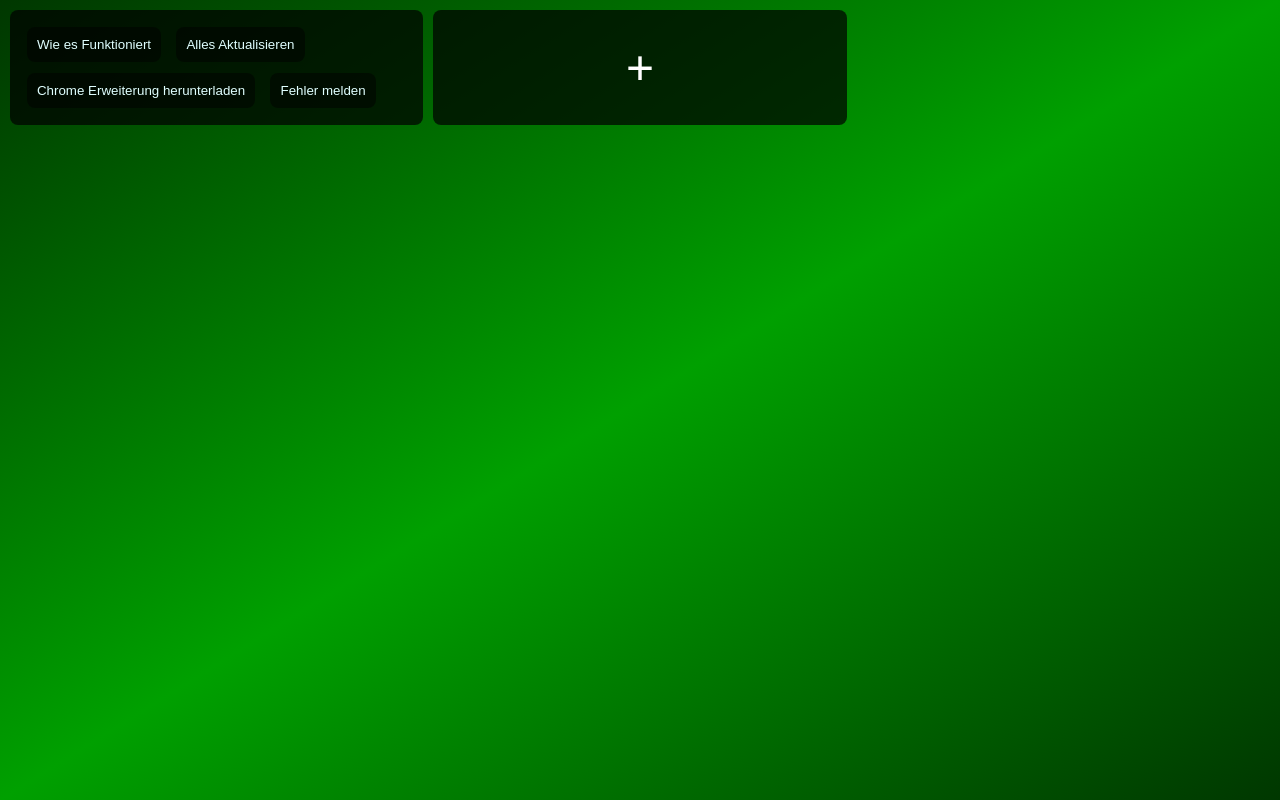
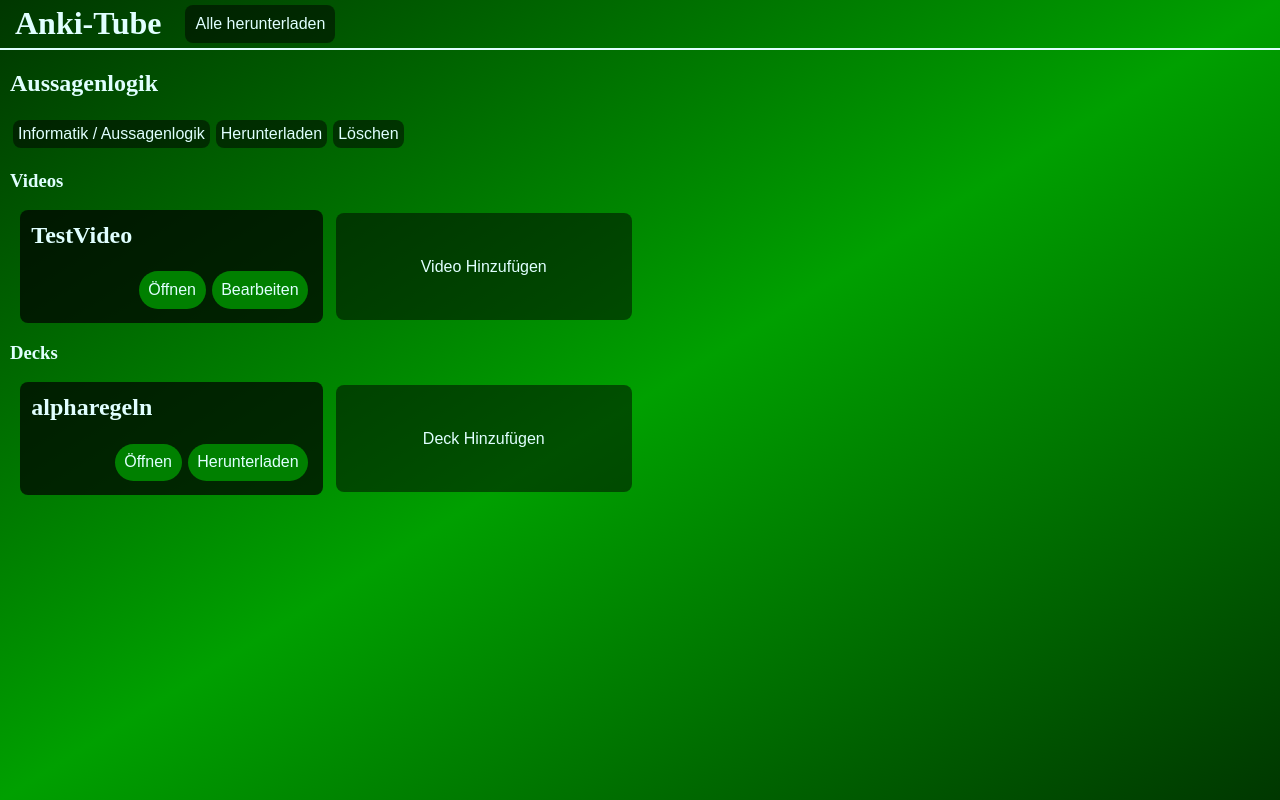
Before and after one commit to leonderdunna/AnkiTube-Website, a plain HTML site: page public/index.html in a window 1280 px wide. Drawn offline with Linux system fonts and the light colour scheme; no server answers.

Commit message:
anfang neue oberfläche

```diff
--- a/public/css/main.css
+++ b/public/css/main.css
@@ -5,21 +5,71 @@ html {
     height: 100vh;
     background-attachment: fixed;
 }
-nav button{
-    margin: 0.15cm;
+body{
+    padding:0;
+    margin:0;
+}
+body > *:not(header){
+margin: 10px;
+}
+
+nav button, header h1{
+    margin: 5px;
     padding: 10px;
     color: lightcyan;
+    display: inline;
 }
 
-body {
+header {
+    border-bottom: 2px solid lightcyan;
+    display:block;
+}
+header h1{
+    top: 0.3rem;
+    position: relative;
+}
+
+header nav {
+    display:inline-block;
+    text-align: right;
+    position: relative;
+
+
+}
+
+
+
+.decks-grid, .vid-grid {
     display: grid;
-    grid-template-columns: repeat(auto-fill, minmax(10cm,1fr));
+    grid-template-columns: repeat(auto-fill, minmax(8cm,1fr));
     grid-column-gap: 10px;
     grid-row-gap: 10px;
     justify-items: stretch;
     align-items: stretch;
     margin: 10px;
 }
+.decks-grid h2, .vid-grid h2{
+    margin-top: 0;
+}
+.path{
+    display: inline;
+    background: rgba(0,0,0,0.5);
+    border-radius: 8px;
+    padding: 5px;
+    margin: 3px;
+}
+
+.decks-grid .deck button , .vid-grid .vid button{
+    background: green;
+    color: lightcyan;
+    border-radius: 100vw;
+    padding: 0.6em;
+    float:right;
+}
+.decks-grid .deck button:hover {
+    background: darkGreen;
+}
+
 button:hover{
     color: black;
     background: green;
@@ -41,12 +91,14 @@ button:hover{
 
 }
 button {
+    display: inline;
     background: rgba(0,0,0,0.5);
-    border: none;
-    color: #918f8f;
     border-radius: 8px;
-    margin-left: 5px;
-    padding: 5px
+    padding: 5px;
+    margin: 3px;
+    color: lightcyan;
+    border:none;
+    font-size: 1rem;
 }
 
 ul {
@@ -58,7 +110,7 @@ li::marker{
     content:none;
 }
 
-.deck {
+.deck , .vid {
     background: rgba(0, 0, 0, 0.71);
     border-radius: 8px;
     margin: 0cm;
--- a/public/index.html
+++ b/public/index.html
@@ -17,13 +17,13 @@
     </style>
 </head>
 <body>
-<nav class="deck">
-    <button id="howto-link">Wie es Funktioniert</button>
-    <button id="reload-link" >Alles Aktualisieren</button>
-    <button id="download-extension-link">Chrome Erweiterung herunterladen</button>
-    <button id="report-link">Fehler melden</button>
+<header>
+    <h1>Anki-Tube</h1>
+<nav>
+    <button>Alle herunterladen</button>
+
 </nav>
-
+</header>
 
 </body>
 
--- a/public/js/functions.js
+++ b/public/js/functions.js
@@ -196,22 +196,26 @@ let cards_ready = false
 let deck_struct = []
 const example_deck_structure = {
     name: "Informatik",
+    path: ["Informatik"],
     uuid: 12345,
-    ids: [],
+    videos: [],
     children: [{
         name: "Aussagenlogik",
+        path: ["Informatik", "Aussagenlogik"],
         uuid: 34567,
-        ids: ["2ITUIJhiRMQ"],
+        videos: [{id: "2ITUIJhiRMQ", name: "TestVideo"}],
         children: [{
             name: "alpharegeln",
+            path: ["Informatik", "Aussagenlogik", "Alpharegeln"],
             uuid: 2345,
             ids: [],
             children: []
         }]
     }, {
         name: "Prädikatenlogik",
+        path: ["Informatik", "Prädikatenlogik"],
         uuid: "ne",
-        ids: [],
+        videos: [],
         children: []
     }]
 }
@@ -298,7 +302,7 @@ function removeDeck(deck) {
             deck_struct.splice(deck_struct.indexOf(deck), 1)
             fetch(server.decks + d.uuid, {
                 method: "DELETE"
-            }).then(r => r.json()).then((res)=>{
+            }).then(r => r.json()).then((res) => {
                 console.log(res)
             })
         }
--- a/public/js/gui.js
+++ b/public/js/gui.js
@@ -29,16 +29,16 @@ function main() {
     addDiv.append(addLabel)
 
     document.body.append(addDiv)
-    document.getElementById("download-extension-link").addEventListener("click",()=>{
+    document.getElementById("download-extension-link").addEventListener("click", () => {
         window.open("https://github.com/leonderdunna/AnkiTube")
     })
-    document.getElementById("reload-link").addEventListener("click",()=>{
+    document.getElementById("reload-link").addEventListener("click", () => {
         location.reload()
     })
-    document.getElementById("howto-link").addEventListener("click",()=>{
+    document.getElementById("howto-link").addEventListener("click", () => {
         window.open("./howto.html")
     })
-    document.getElementById("report-link").addEventListener("click",()=>{
+    document.getElementById("report-link").addEventListener("click", () => {
         window.open("https://github.com/leonderdunna/AnkiTube/issues")
     })
 
@@ -58,7 +58,77 @@ function main() {
 
 }
 
+function getVideoGrid(videos){
+    let vidGrid = document.createElement("div")
+    vidGrid.classList.add("vid-grid")
+
+    for(let video of videos){
+        vidGrid.append(getVideoPreview(video))
+    }
+
+    let add = document.createElement("button")
+    add.textContent = "Video Hinzufügen"
+    vidGrid.append(add)
+
+    return vidGrid
+
+}
+
+function getVideoPreview(video){
+    let vidGrid = document.createElement("div")
+    vidGrid.classList.add("vid")
+
+    let name = document.createElement("h2")
+    name.textContent = video.name;
+
+    let openButton = document.createElement("button")
+    openButton.textContent = "Öffnen"
+
+    let editButton = document.createElement("button")
+    editButton.textContent = "Bearbeiten"
+
+    vidGrid.append(name,editButton,openButton)
+
+
+
+    return vidGrid
+}
+
 function getDeckDiv(deck) {
+
+    let deckDiv = document.createElement("div")
+    let name = document.createElement("h2")
+    name.textContent = deck.name;
+    deckDiv.append(name)
+    if(deck.path.length>1) {
+        let path = document.createElement("button")
+        path.classList.add("path")
+        path.textContent = deck.path.join(" / ")
+        deckDiv.append(path)
+    }
+    let download = document.createElement("button")
+    download.textContent = "Herunterladen"
+    deckDiv.append(download)
+
+    let del = document.createElement("button")
+    del.textContent = "Löschen"
+    deckDiv.append(del)
+
+    let vidTitle = document.createElement("h3")
+    vidTitle.textContent = "Videos";
+    deckDiv.append(vidTitle)
+
+    deckDiv.append(getVideoGrid(deck.videos))
+
+    let decksTitle = document.createElement("h3")
+    decksTitle.textContent = "Decks"
+
+    deckDiv.append(decksTitle,getDeckListDiv(deck.children))
+
+    return deckDiv
+
+    // Legacy
+    /*
     let deckDiv = document.createElement("div")
     deckDiv.classList.add("deck", deck.uuid)
     let name = document.createElement("span")
@@ -187,8 +257,39 @@ function getDeckDiv(deck) {
 
     return deckDiv
 
+*/
+}
+
+
+function getDeckListDiv(decks) {
+    let decksDiv = document.createElement("div")
+    decksDiv.classList.add("decks-grid")
+    for (let deck of decks) {
+        let deckDiv = document.createElement("div")
+        deckDiv.classList.add("deck")
+        let deckName = document.createElement("h2")
+        deckName.textContent = deck.name;
+
+        let downloadButton = document.createElement("button")
+        downloadButton.textContent = "Herunterladen"
+        let editButton = document.createElement("button")
+        editButton.textContent = "Öffnen"
+
+        deckDiv.append(deckName, downloadButton, editButton)
+
+        decksDiv.append(deckDiv)
+    }
+    let add = document.createElement("button")
+    add.textContent="Deck Hinzufügen"
+    decksDiv.append(add)
+
+    return decksDiv;
 
 }
 
+function test() {
+    //document.body.append(getDeckListDiv([{name: "Mathe"},{name:"Informatik"},{name:"Datenbanken"},{name:"Programmieren"}]))
+    document.body.append(getDeckDiv(example_deck_structure.children[0]))
+}
 
-main()
+test()
```
Also changed, not shown: public/howto.html (+1 -1 lines).
